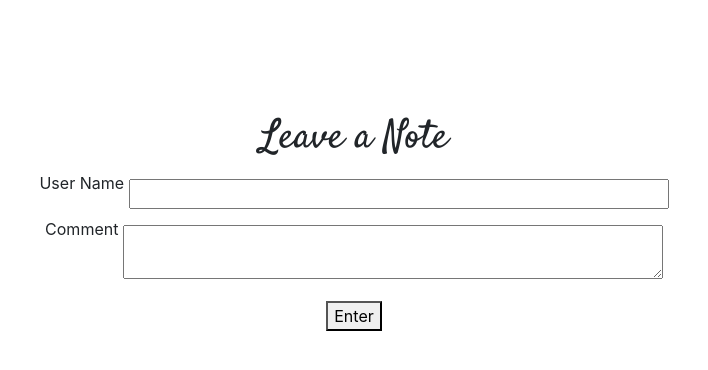
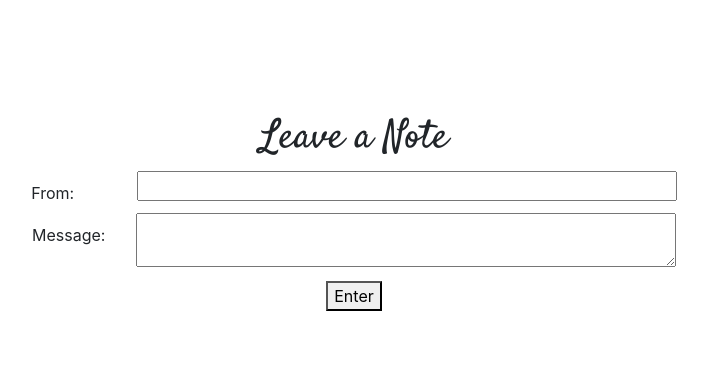
Before and after one commit to jennaloo/commentApp, a plain HTML site: page index.html in a window 1280 px wide. Shown: the whole page, without its empty margins (286-994 px from the left). Drawn offline with nearby package versions, Linux system fonts and the light colour scheme.

Commit message:
some styling added

```diff
--- a/css/main.css
+++ b/css/main.css
@@ -25,4 +25,6 @@
 
 label {
     vertical-align: top;
+    margin-right: 10px;
+    margin-top: 10px;
 }
--- a/index.html
+++ b/index.html
@@ -33,11 +33,11 @@
     <div id="box" class="container">
         <div id="form-box" class="col-12 text-center mx-auto">
             <h1 id="logo" class="m-2">Leave a Note</h1>
-            <label for="input">User Name</label>
-            <input id="input" class="m-2 mx-auto" type="text">
+            <label for="input">From:    </label>
+            <input id="input" class="ml-5" type="text">
             <br>
-            <label id="comment-label">Comment</label>
-            <textarea id="comment" class="m-2 mx-auto" type="text"></textarea> <button onclick="comment()" class="m-2 mx-auto" id="enter" class="btn btn-light">Enter</button>
+            <label id="comment-label">Message: </label>
+            <textarea id="comment" class="ml-3" type="text"></textarea> <button onclick="comment()" class="m-2 mx-auto" id="enter" class="btn btn-light">Enter</button>
         </div>
     </div>
 
```
